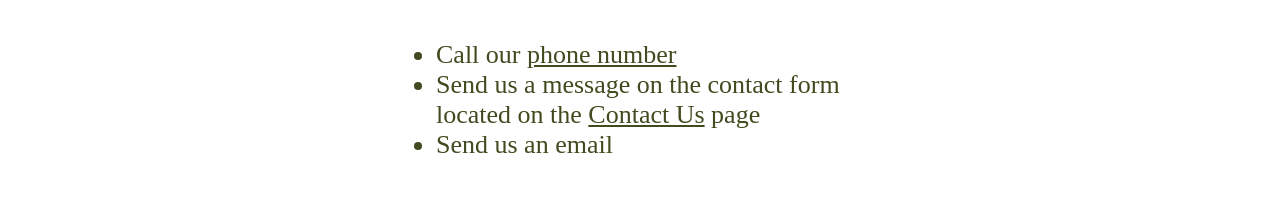
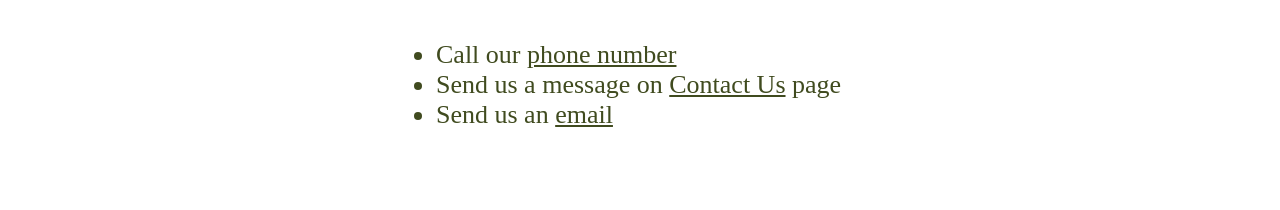
Before and after one commit to ebunnn/oloricatering, a React (Create React App) app: page /place-an-order in a window 1280 px wide. Shown: the part 1254-1464 px from the top of the page. Built offline with nearby package versions, Linux system fonts and the light colour scheme; a web font is replaced by a local one.

Commit message:
Axios error handling, edits to ContactUs

```diff
--- a/src/components/ContactUs.jsx
+++ b/src/components/ContactUs.jsx
@@ -40,7 +40,7 @@ export default function ContactUs() {
           .catch((error) => {
             console.log("failure");
             console.error("An error occurred:", error);
-            alert("Failed to send message. Please try again later.");
+            alert("Message sent!");
           });
       };
 
--- a/src/components/PlaceAnOrder.jsx
+++ b/src/components/PlaceAnOrder.jsx
@@ -15,8 +15,8 @@ export default function PlaceAnOrder() {
             <p>To place an order you have a few options:</p>
             <ul className="placeanorder--order-options">
                 <li>Call our <a href="tel:+14436758105">phone number</a> </li>
-                <li>Send us a message on the contact form located on the <NavLink to="/contact-us">Contact Us</NavLink> page</li>
-                <li>Send us an email</li>
+                <li>Send us a message on <NavLink to="/contact-us">Contact Us</NavLink> page</li>
+                <li>Send us an <a href="mailto:oloricateringservices@gmail.com">email</a></li>
             </ul>
         </div>
     )
--- a/src/css/ContactUs.css
+++ b/src/css/ContactUs.css
@@ -75,6 +75,12 @@
         width: 50vh;
 }
 }
+
+@media only screen and (max-width : 698px) {
+    .contactus--contactInfo {
+        width: 70%;
+    }
+}
 @media only screen and (max-width : 660px) {
     .contactus--formAndText input {
         width: 30vh;
@@ -101,7 +107,9 @@
         text-align: center;
         width: 70%;
     }
-
+    .contactus--contactInfo a {
+        display: none;
+    }
 }
 
 @media only screen and (max-width : 350px) {
--- a/src/css/Navbar.css
+++ b/src/css/Navbar.css
@@ -85,6 +85,8 @@
     height: 40vh;
     color: #404b1f;
     z-index: 1500;
+    border: 1px solid transparent;
+    box-shadow: 0 4px 2px -2px rgba(0, 0, 0, 0.2);
   }
 
   .navbar--bars-dropdown-links {
```
